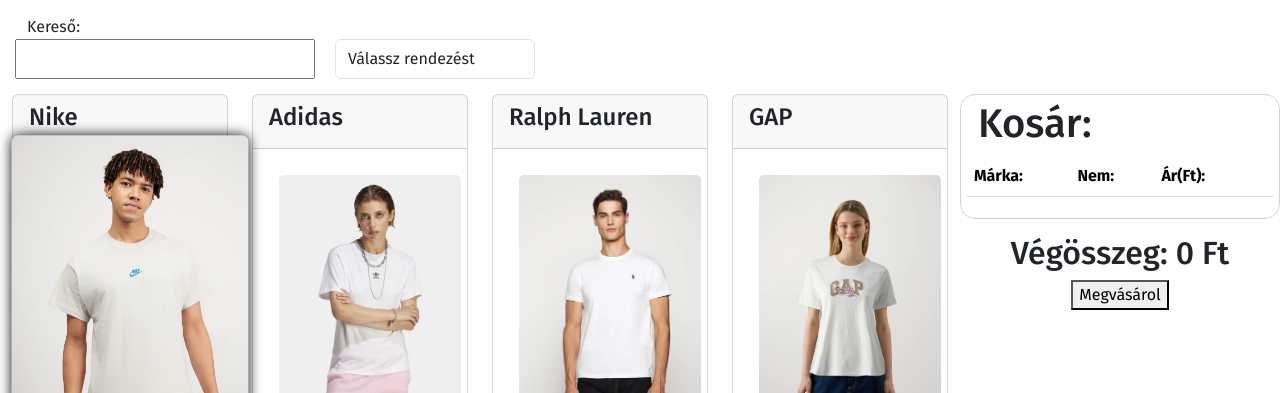
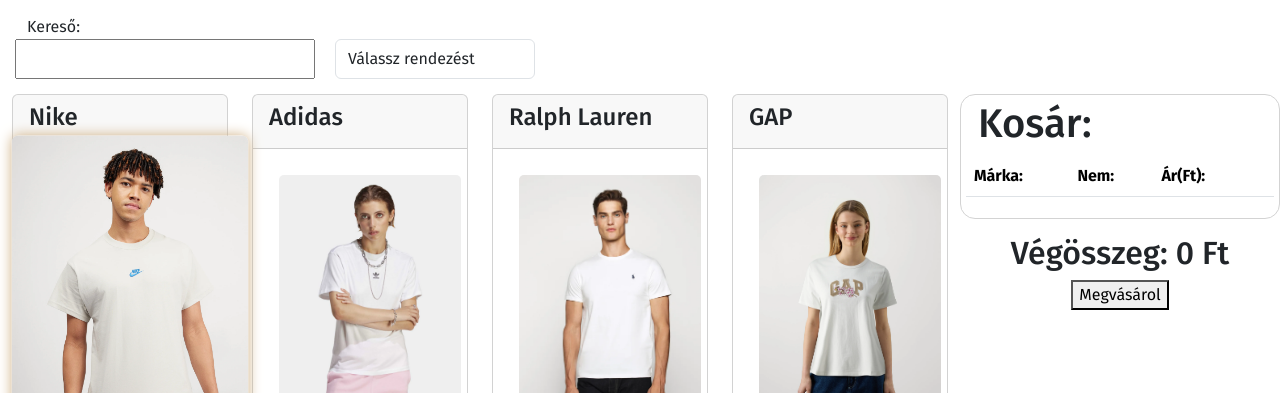
Before and after one commit to HalaszGergo2/WebaruhazListaMuveletek, a plain HTML site: page index.html in a window 1280 px wide. In both pictures the pointer is over the picture 130 px from the left and 713 px from the top of the page. Shown: the part 407-800 px from the top of the page. Drawn offline with nearby package versions, Linux system fonts and the light colour scheme.

Commit message:
box-shadow

```diff
--- a/style.css
+++ b/style.css
@@ -41,7 +41,7 @@ footer {
 }
 .nagyit:hover {
   transform: scale(1.3);
-  box-shadow: 0 0 10px black;
+  box-shadow: 0 0 10px rgb(206, 173, 127);
   z-index: 1;
 }
 
```
